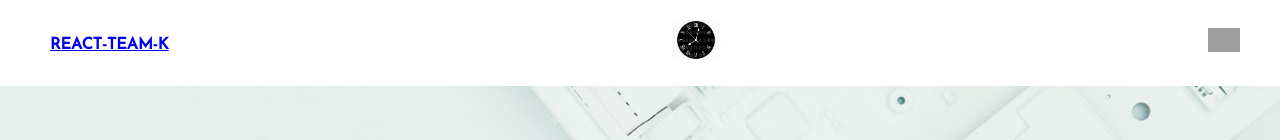
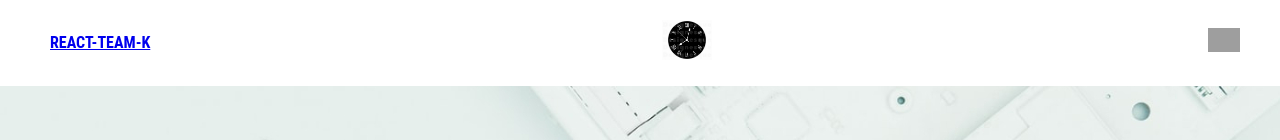
Before and after one commit to ReenyDavidson/E-commerce, a React app: page / in a window 1280 px wide. Shown: the top 140 px of the page. Built offline with nearby package versions, Linux system fonts and the light colour scheme; grey boxes are pictures that could not be loaded.

Commit message:
Update NavBar.css

```diff
--- a/src/styling/NavBar.css
+++ b/src/styling/NavBar.css
@@ -1,16 +1,17 @@
-.nav-container{
+.nav-container {
   display: flex;
   justify-content: space-between;
   align-items: center;
   background-color: #ffffff;
   padding: 20px;
+}
 
+.brand-name {
+  margin-left: 30px;
+  color: teal;
+  font-family: "Roboto Condensed", sans-serif;
 }
-.brand-name{
-  margin-left: 30px;
-  color: white;
-  text-decoration: none;
-}
+
 .nav-menu {
   list-style: none;
 }
```
